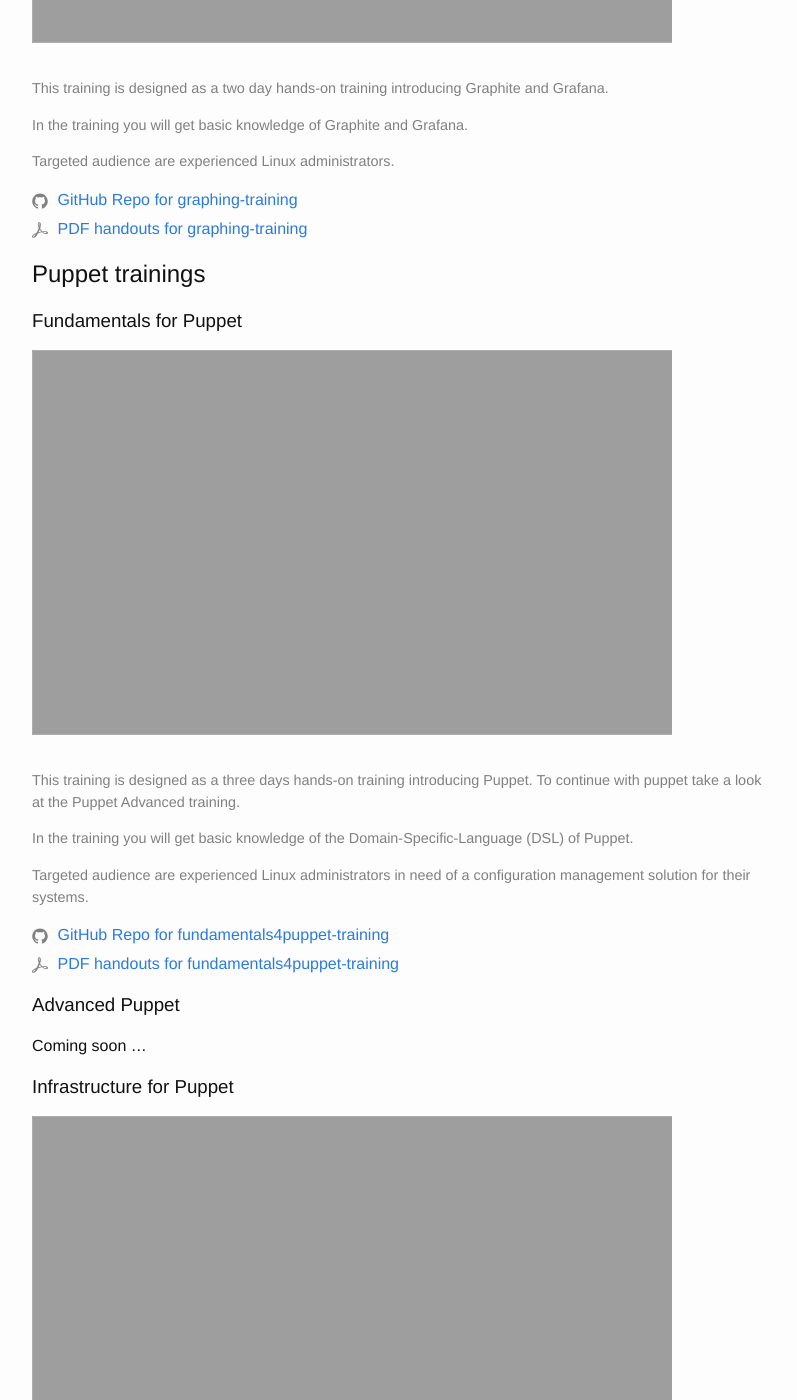
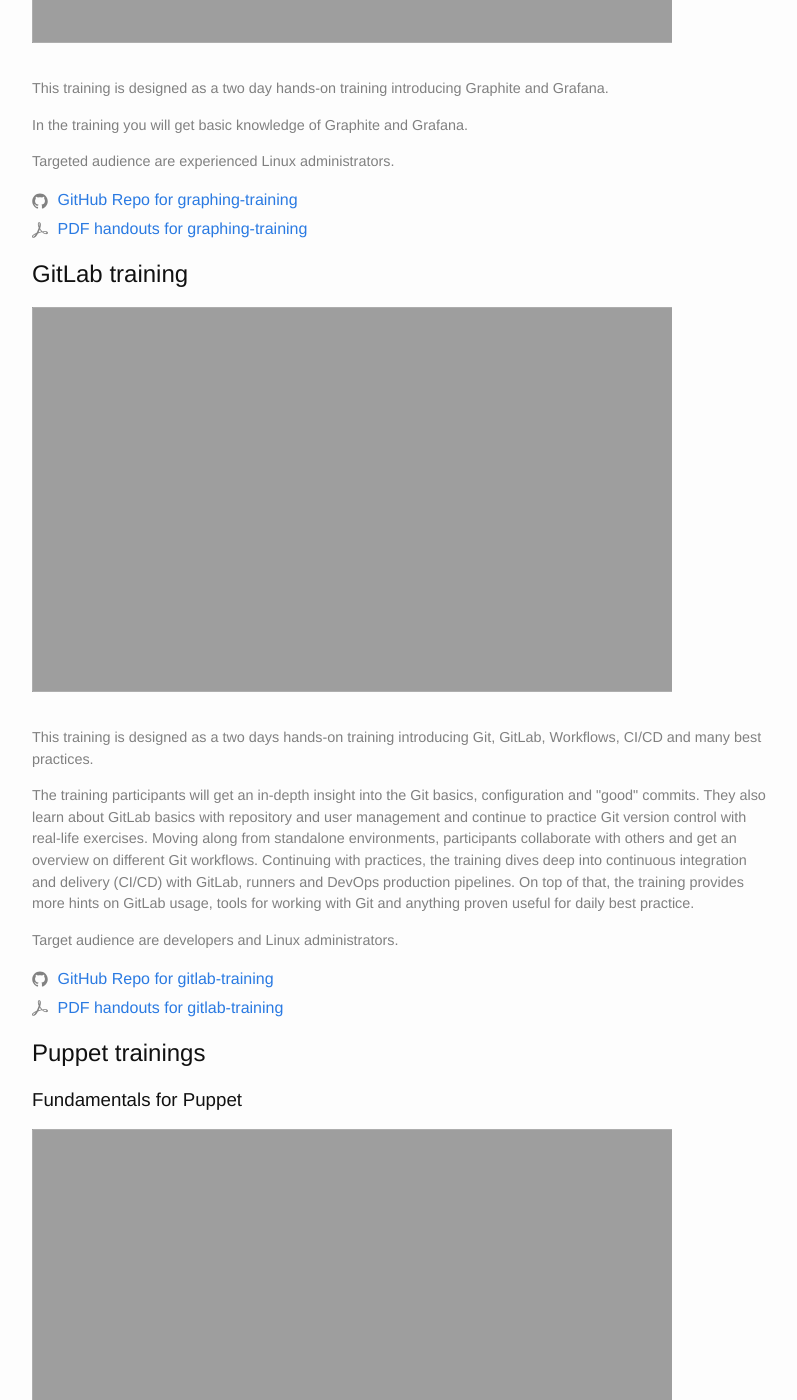
Before and after one commit to NETWAYS/net-trainings, a Jekyll site: the page built from index.md, in a window 1280 px wide and 1400 px high, scrolled down 1391 px. Shown: the whole window, without its empty margins (238-1035 px from the left). Built offline with Jekyll 4.4.1, drawn with Linux system fonts in a browser that asks for light colours.

Commit message:
Add GitLab training

```diff
--- a/index.md
+++ b/index.md
@@ -65,7 +65,48 @@ Targeted audience are experienced Linux administrators.
 </ul>
 </div>
 
+## GitLab training
+
+<div class="wrap">
+<iframe class="zoomed_frame" src="https://netways.github.io/gitlab-training"></iframe>
+</div>
+
+<div class="description">
+<p>
+This training is designed as a two days hands-on training introducing Git, GitLab, Workflows, CI/CD and many best practices.
+</p>
+<p>
+The training participants will get an in-depth insight into the Git basics,
+configuration and "good" commits. They also learn about GitLab basics with
+repository and user management and continue to practice Git version control
+with real-life exercises.
+
+Moving along from standalone environments, participants collaborate with
+others and get an overview on different Git workflows. Continuing with
+practices, the training dives deep into continuous integration and
+delivery (CI/CD) with GitLab, runners and DevOps production pipelines.
+
+On top of that, the training provides more hints on GitLab usage, tools
+for working with Git and anything proven useful for daily best practice.
+</p>
+<p>
+Target audience are developers and Linux administrators.
+</p>
+</div>
+<div>
+<ul class="social-media-list">
+<li>
+{% include icon-netrepo.html username="gitlab-training" %}
+</li>
+<li>
+{% include icon-releases.html username="gitlab-training" %}
+</li>
+</ul>
+</div>
+
+
 ## Puppet trainings
+
 ### Fundamentals for Puppet
 
 <div class="wrap">
```
